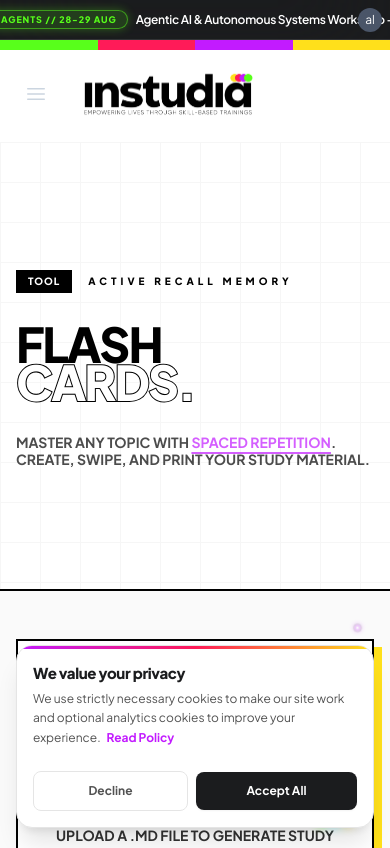
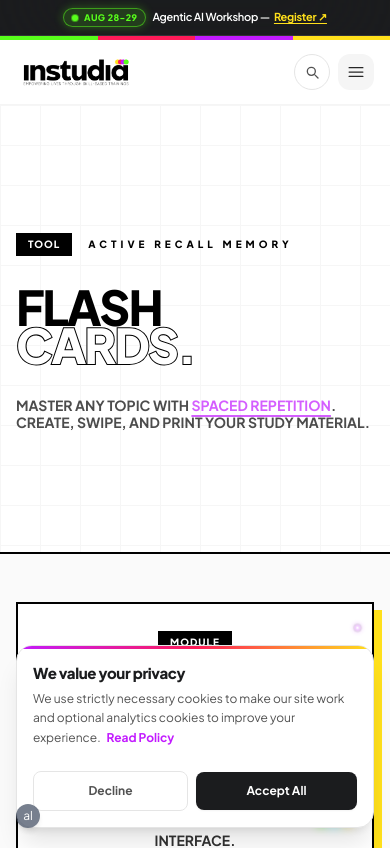
Before and after one commit to vishalbardewa/instudia-web-v2, a Next.js app: page /tools/flashcards in a window 390 px wide. Shown: the top 848 px of the page. Built offline with nearby package versions, Linux system fonts and the light colour scheme.

Commit message:
fix: added fix on mobile

```diff
--- a/app/components/atom/DeviceSizeIndicator.tsx
+++ b/app/components/atom/DeviceSizeIndicator.tsx
@@ -3,7 +3,7 @@ import React from "react";
 const DeviceSizeIndicator = ({ enable = true }: any) => {
     if (process.env.NODE_ENV === "development" && enable) {
       return (
-        <div className="fixed top-0 right-0 m-2 p-3 text-xs font-mono text-white h-6 w-6 rounded-full flex items-center justify-center bg-gray-700 sm:bg-pink-500 md:bg-orange-500 lg:bg-green-500 xl:bg-blue-500 z-[200]">
+        <div className="fixed bottom-4 left-4 p-3 text-xs font-mono text-white h-6 w-6 rounded-full flex items-center justify-center bg-gray-700 sm:bg-pink-500 md:bg-orange-500 lg:bg-green-500 xl:bg-blue-500 z-[200] shadow-md opacity-75 hover:opacity-100 transition-opacity">
           <div className="block  sm:hidden md:hidden lg:hidden xl:hidden">al</div>
           <div className="hidden sm:block  md:hidden lg:hidden xl:hidden">sm</div>
           <div className="hidden sm:hidden md:block  lg:hidden xl:hidden">md</div>
--- a/app/components/layouts/PrimaryLayout.tsx
+++ b/app/components/layouts/PrimaryLayout.tsx
@@ -171,7 +171,7 @@ function FestivalLayoutContent({
       {activeFestival?.effect === "easter-eggs" && <EasterEggs />}
       <div
         className={clsx(
-          "relative flex min-h-10 py-1.5 items-center justify-center px-4 text-xs sm:text-sm font-medium sm:px-6 lg:px-8 print:hidden transition-all duration-500 overflow-hidden border-b border-white/10",
+          "relative flex min-h-[36px] sm:min-h-10 py-1.5 sm:py-2 items-center justify-center px-3 sm:px-6 lg:px-8 print:hidden transition-all duration-500 overflow-hidden border-b border-white/10",
           activeFestival
             ? clsx(activeFestival.colors.bannerBg, activeFestival.colors.bannerText)
             : "bg-[#1b1c1e] text-white"
@@ -190,37 +190,39 @@ function FestivalLayoutContent({
             href="https://agentic-ai.instudianagaland.com/"
             target="_blank"
             rel="noopener noreferrer"
-            className="relative z-10 flex items-center justify-center gap-2 sm:gap-3 text-center group cursor-pointer"
+            className="relative z-10 flex items-center justify-center gap-1.5 sm:gap-3 text-center group cursor-pointer max-w-full"
           >
             {/* Terminal Style AI Badge */}
-            <span className="inline-flex items-center gap-1.5 px-2.5 py-0.5 rounded-full text-[9px] sm:text-[10px] font-black uppercase tracking-widest bg-[#58FF1B]/15 text-[#58FF1B] border border-[#58FF1B]/50 shadow-[0_0_10px_rgba(88,255,27,0.3)] shrink-0 font-mono">
+            <span className="inline-flex items-center gap-1.5 px-2 sm:px-2.5 py-0.5 rounded-full text-[9px] sm:text-[10px] font-black uppercase tracking-wider sm:tracking-widest bg-[#58FF1B]/15 text-[#58FF1B] border border-[#58FF1B]/50 shadow-[0_0_10px_rgba(88,255,27,0.3)] shrink-0 font-mono">
               <span className="relative flex h-1.5 w-1.5">
                 <span className="animate-ping absolute inline-flex h-full w-full rounded-full bg-[#58FF1B] opacity-75" />
                 <span className="relative inline-flex rounded-full h-1.5 w-1.5 bg-[#58FF1B]" />
               </span>
-              AI AGENTS // 28-29 AUG
+              <span className="hidden sm:inline">AI AGENTS // 28-29 AUG</span>
+              <span className="sm:hidden">AUG 28-29</span>
             </span>
 
             {/* Headline with Cyber / Neon Highlight */}
-            <span className="text-xs sm:text-sm font-semibold tracking-tight text-white group-hover:text-white transition-colors truncate">
-              Agentic AI & Autonomous Systems Workshop —{" "}
-              <span className="font-bold text-[#FFE01B] underline decoration-2 underline-offset-2 group-hover:text-[#58FF1B] transition-colors inline-flex items-center gap-1">
-                Explore & Register ↗
+            <span className="text-[11px] sm:text-sm font-semibold tracking-tight text-white group-hover:text-white transition-colors flex items-center gap-1 sm:gap-1.5">
+              <span className="hidden sm:inline">Agentic AI & Autonomous Systems Workshop — </span>
+              <span className="sm:hidden">Agentic AI Workshop — </span>
+              <span className="font-bold text-[#FFE01B] underline decoration-1 sm:decoration-2 underline-offset-2 group-hover:text-[#58FF1B] transition-colors whitespace-nowrap">
+                Register ↗
               </span>
             </span>
           </a>
         ) : (
-          <span className="flex items-center gap-2">
+          <span className="flex items-center gap-2 text-xs sm:text-sm">
             {activeFestival.bannerText}
             {activeFestival.doodle && <FestivalDoodle type={activeFestival.doodle} />}
           </span>
         )}
       </div>
-      <div className="flex sticky z-50 top-0 w-full h-full print:hidden">
-        <div className="w-1/4 h-[0.625rem] bg-[#58FF1B]"></div>
-        <div className="w-1/4 h-[0.625rem] bg-[#FF1B58]"></div>
-        <div className="w-1/4 h-[0.625rem] bg-[#C21BFF]"></div>
-        <div className="w-1/4 h-[0.625rem] bg-[#FFE01B]"></div>
+      <div className="flex w-full print:hidden">
+        <div className="w-1/4 h-1 bg-[#58FF1B]"></div>
+        <div className="w-1/4 h-1 bg-[#FF1B58]"></div>
+        <div className="w-1/4 h-1 bg-[#C21BFF]"></div>
+        <div className="w-1/4 h-1 bg-[#FFE01B]"></div>
       </div>
       <div className="print:hidden">
         <FloatingNav navItems={navItems} />
--- a/app/components/organisms/NavigationWithDropdown.tsx
+++ b/app/components/organisms/NavigationWithDropdown.tsx
@@ -13,7 +13,7 @@ export default function NavigationWithDropdown({ navigation, onSearch }: { navig
   const [open, setOpen] = useState(false);
 
   return (
-    <div className="bg-white pb-4">
+    <div className="bg-white">
       {/* Mobile menu — tile-grid light slide */}
       <Transition.Root show={open} as={Fragment}>
         <Dialog as="div" className="relative z-50 lg:hidden" onClose={setOpen}>
@@ -42,12 +42,12 @@ export default function NavigationWithDropdown({ navigation, onSearch }: { navig
               leaveFrom="translate-x-0"
               leaveTo="translate-x-full"
             >
-              <Dialog.Panel className="relative ml-auto flex h-full w-full max-w-sm flex-col bg-white overflow-y-auto shadow-2xl">
+              <Dialog.Panel className="relative ml-auto flex h-full w-[86vw] max-w-sm flex-col bg-white overflow-y-auto shadow-2xl">
 
                 {/* ── Header ── */}
                 <div className="flex items-center justify-between px-5 pt-5 pb-4 border-b border-neutral-100">
                   <Link href="/" onClick={() => setOpen(false)}>
-                    <div className="h-11 relative aspect-[3/1]">
+                    <div className="h-10 sm:h-11 relative aspect-[3/1]">
                       <Image src="/assets/images/logo-with-tagline.png" alt="instudia" width={250} height={64} priority loading="eager" style={{ width: 'auto', height: 'auto' }} className="h-full object-contain" />
                     </div>
                   </Link>
@@ -174,36 +174,26 @@ export default function NavigationWithDropdown({ navigation, onSearch }: { navig
       </Transition.Root>
 
 
-      <header className="relative bg-white">
+      <header className="relative bg-white border-b border-neutral-100">
 
         <nav
           aria-label="Top"
-          className="mx-auto max-w-7xl px-4 sm:px-6 lg:px-8 mt-3 2xl:mx-32"
+          className="mx-auto max-w-7xl px-4 sm:px-6 lg:px-8 py-2 sm:py-2.5 2xl:mx-32"
         >
-          <div className="">
-            <div className="flex h-16 items-center">
-              <button
-                type="button"
-                className="rounded-md bg-white p-2 text-gray-400 lg:hidden"
-                onClick={() => setOpen(true)}
-              >
-                <span className="sr-only">Open menu</span>
-                <Bars3Icon className="h-6 w-6" aria-hidden="true" />
-              </button>
-
+          <div className="flex h-12 sm:h-14 lg:h-16 items-center justify-between">
             {/* Logo */}
-              <div className="ml-4 flex lg:ml-0">
-                <Link href="/">
+            <div className="flex items-center">
+              <Link href="/" className="flex items-center">
                 <span className="sr-only">instudia</span>
-                  <div className="h-16 relative aspect-[3/1]">
+                <div className="h-10 sm:h-12 lg:h-14 relative aspect-[3/1]">
                   <Image className="h-full object-contain" style={{ width: 'auto', height: 'auto' }} src="/assets/images/logo-with-tagline.png" alt="instudia logo" width={250} height={64} priority loading="eager" />
                 </div>
               </Link>
             </div>
 
-              {/* Flyout menus */}
-              <Popover.Group className="hidden lg:ml-8 lg:block lg:self-stretch z-40">
-                <div className="flex h-full space-x-8 mt-2 items-center">
+            {/* Flyout menus — Desktop */}
+            <Popover.Group className="hidden lg:ml-8 lg:flex lg:self-stretch z-40">
+              <div className="flex h-full space-x-8 items-center">
                 {navigation.categories.map((category: any) => (
                   <Popover key={category.name} className="flex">
                     {({ open }) => {
@@ -353,8 +343,33 @@ export default function NavigationWithDropdown({ navigation, onSearch }: { navig
               </div>
             </Popover.Group>
 
-              {/* Search trigger — far right */}
-              <div className="ml-auto hidden lg:flex items-center">
+            {/* Right Action Area */}
+            <div className="flex items-center gap-2 sm:gap-3">
+              {/* Quick Search Button — Mobile */}
+              <button
+                type="button"
+                onClick={onSearch}
+                aria-label="Search"
+                className="flex lg:hidden items-center justify-center w-9 h-9 sm:w-10 sm:h-10 rounded-full border border-neutral-200 text-neutral-600 hover:text-black hover:bg-neutral-100 active:scale-95 transition-all"
+              >
+                <svg className="w-4 h-4" fill="none" stroke="currentColor" viewBox="0 0 24 24">
+                  <path strokeLinecap="round" strokeLinejoin="round" strokeWidth={2}
+                    d="M21 21l-4.35-4.35M17 11A6 6 0 115 11a6 6 0 0112 0z" />
+                </svg>
+              </button>
+
+              {/* Mobile Menu Button */}
+              <button
+                type="button"
+                className="flex lg:hidden items-center justify-center w-9 h-9 sm:w-10 sm:h-10 rounded-xl bg-neutral-100 text-neutral-800 hover:bg-neutral-200 active:scale-95 transition-all"
+                onClick={() => setOpen(true)}
+                aria-label="Open menu"
+              >
+                <Bars3Icon className="h-5 w-5" aria-hidden="true" />
+              </button>
+
+              {/* Search trigger — Desktop */}
+              <div className="hidden lg:flex items-center">
                 <button
                   onClick={onSearch}
                   aria-label="Search"
```
Lines whose indentation alone changed are shown as unchanged.
